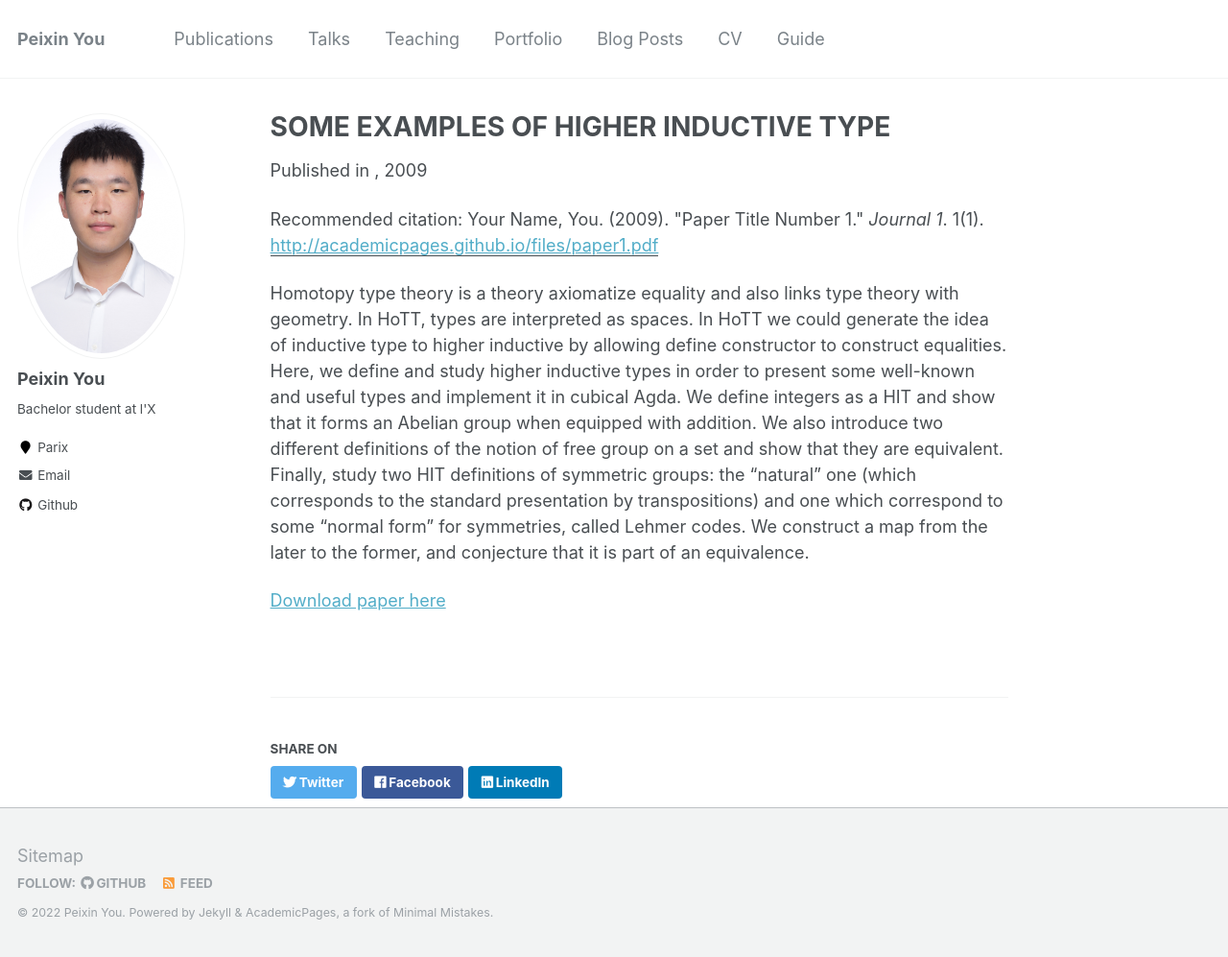
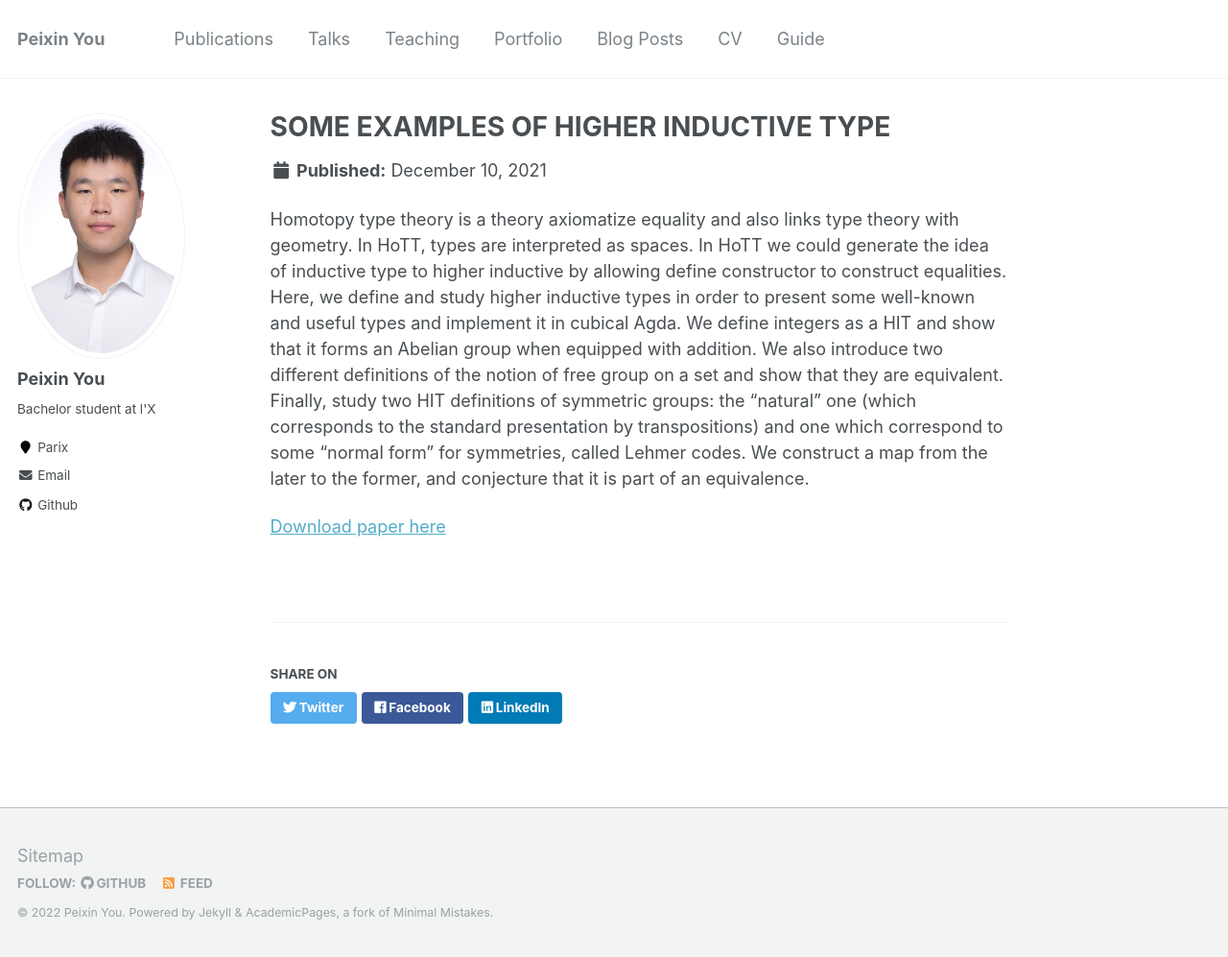
Before and after one commit to hyleIndex/hyleindex.github.io, a Jekyll site: the page built from _publications/2021-12-10-higher-inductive-type.md, in a window 1280 px wide and 997 px high. Shown: the whole window at 96% size. Built offline with Jekyll 4.4.1, drawn with Linux system fonts in a browser that asks for light colours.

Commit message:
Update 2021-12-10-higher-inductive-type.md

```diff
--- a/_publications/2021-12-10-higher-inductive-type.md
+++ b/_publications/2021-12-10-higher-inductive-type.md
@@ -3,10 +3,10 @@ title: "SOME EXAMPLES OF HIGHER INDUCTIVE TYPE"
 collection: publications
 permalink: /publication/2021-12-10-higher-inductive-type
 excerpt: 'Homotopy type theory is a theory axiomatize equality and also links type theory with geometry. In HoTT, types are interpreted as spaces. In HoTT we could generate the idea of inductive type to higher inductive by allowing define constructor to construct equalities. Here, we define and study higher inductive types in order to present some well-known and useful types and implement it in cubical Agda. We define integers as a HIT and show that it forms an Abelian group when equipped with addition. We also introduce two different definitions of the notion of free group on a set and show that they are equivalent. Finally, study two HIT definitions of symmetric groups: the "natural" one (which corresponds to the standard presentation by transpositions) and one which correspond to some "normal form" for symmetries, called Lehmer codes. We construct a map from the later to the former, and conjecture that it is part of an equivalence.'
-date: 2009-10-01
-venue: ''
-paperurl: 'http://academicpages.github.io/files/paper1.pdf'
-citation: 'Your Name, You. (2009). &quot;Paper Title Number 1.&quot; <i>Journal 1</i>. 1(1).'
+date: 2021-12-10
+venue:
+paperurl: 'http://hyleindex.github.io/files/Some_examples_of_higher_inductive_types.pdf'
+citation:
 ---
 Homotopy type theory is a theory axiomatize equality and also links type theory with geometry. In HoTT, types are interpreted as spaces. In HoTT we could generate the idea of inductive type to higher inductive by allowing define constructor to construct equalities. Here, we define and study higher inductive types in order to present some well-known and useful types and implement it in cubical Agda. We define integers as a HIT and show that it forms an Abelian group when equipped with addition. We also introduce two different definitions of the notion of free group on a set and show that they are equivalent. Finally, study two HIT definitions of symmetric groups: the "natural" one (which corresponds to the standard presentation by transpositions) and one which correspond to some "normal form" for symmetries, called Lehmer codes. We construct a map from the later to the former, and conjecture that it is part of an equivalence.
 
```
